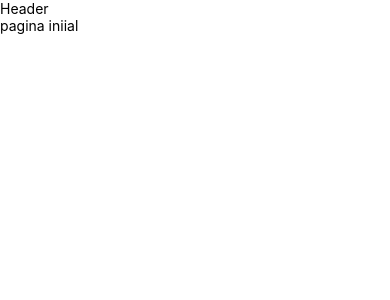
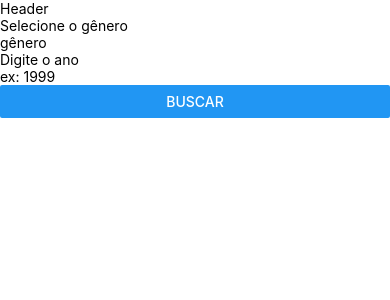
Before and after one commit to LukazMedeiros/movie_react-native, a React Native app: screen / in a window 390 px wide. Shown: the top 300 px of the page. Built offline with nearby package versions, Linux system fonts and the light colour scheme.

Commit message:
criado tela inicial

```diff
--- a/App.jsx
+++ b/App.jsx
@@ -1,13 +1,13 @@
-import { Text } from "react-native";
 //
 import { Header } from "./src/components/Header/index.jsx";
 import { Background } from "./src/components/Background/index.jsx";
+import { Index } from "./src/screens/Index/index.jsx";
 
 export default function App() {
   return (
     <Background>
       <Header />
-      <Text>pagina iniial</Text>
+      <Index />
     </Background>
   );
 }
--- /dev/null
+++ b/src/screens/Index/index.jsx
@@ -0,0 +1,13 @@
+import { Button, Text, TextInput, View } from "react-native";
+
+export function Index() {
+  return (
+    <View>
+      <Text>Selecione o gênero</Text>
+      <TextInput placeholder="gênero" />
+      <Text>Digite o ano</Text>
+      <TextInput placeholder="ex: 1999" keyboardType="numeric" />
+      <Button title="Buscar" />
+    </View>
+  );
+}
```
